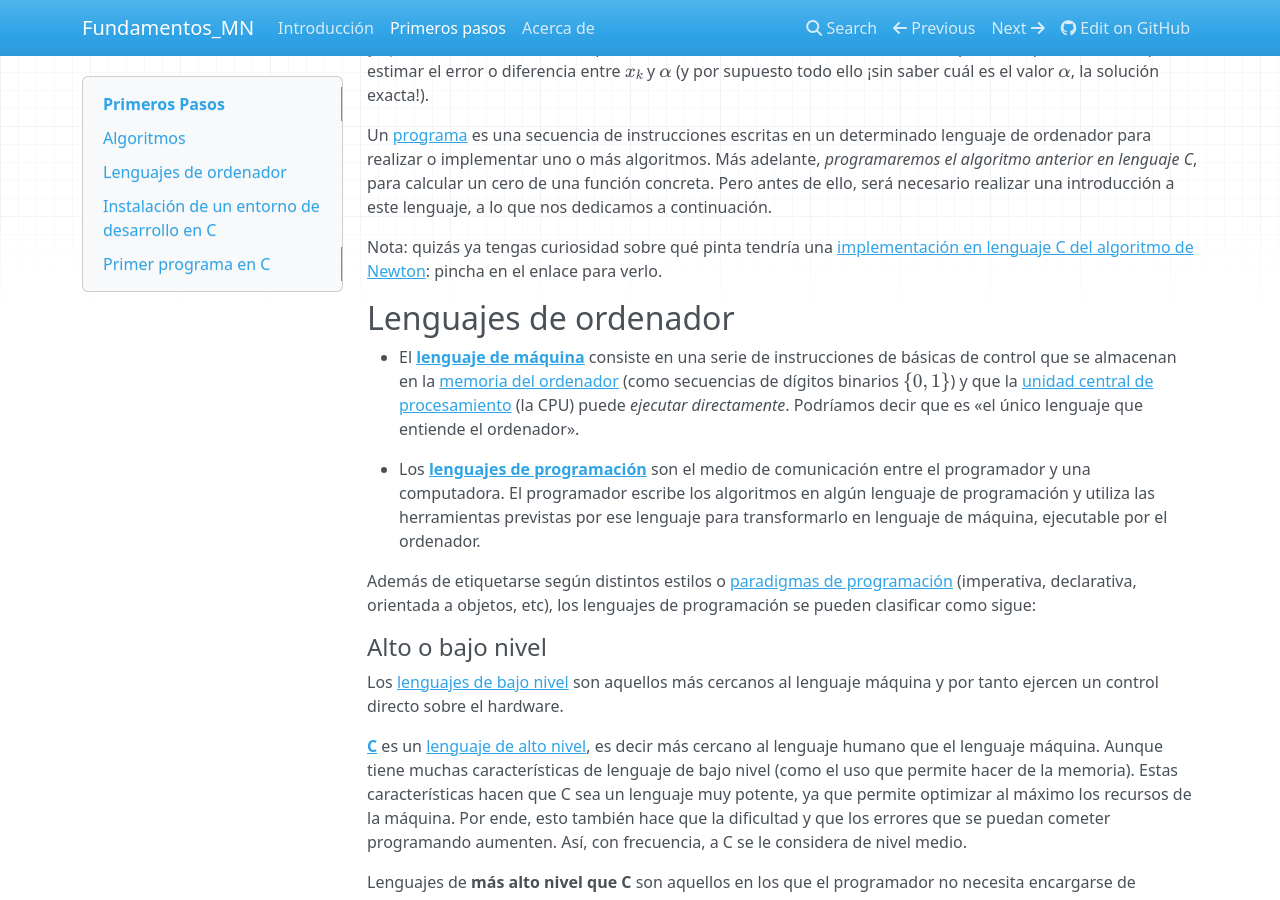
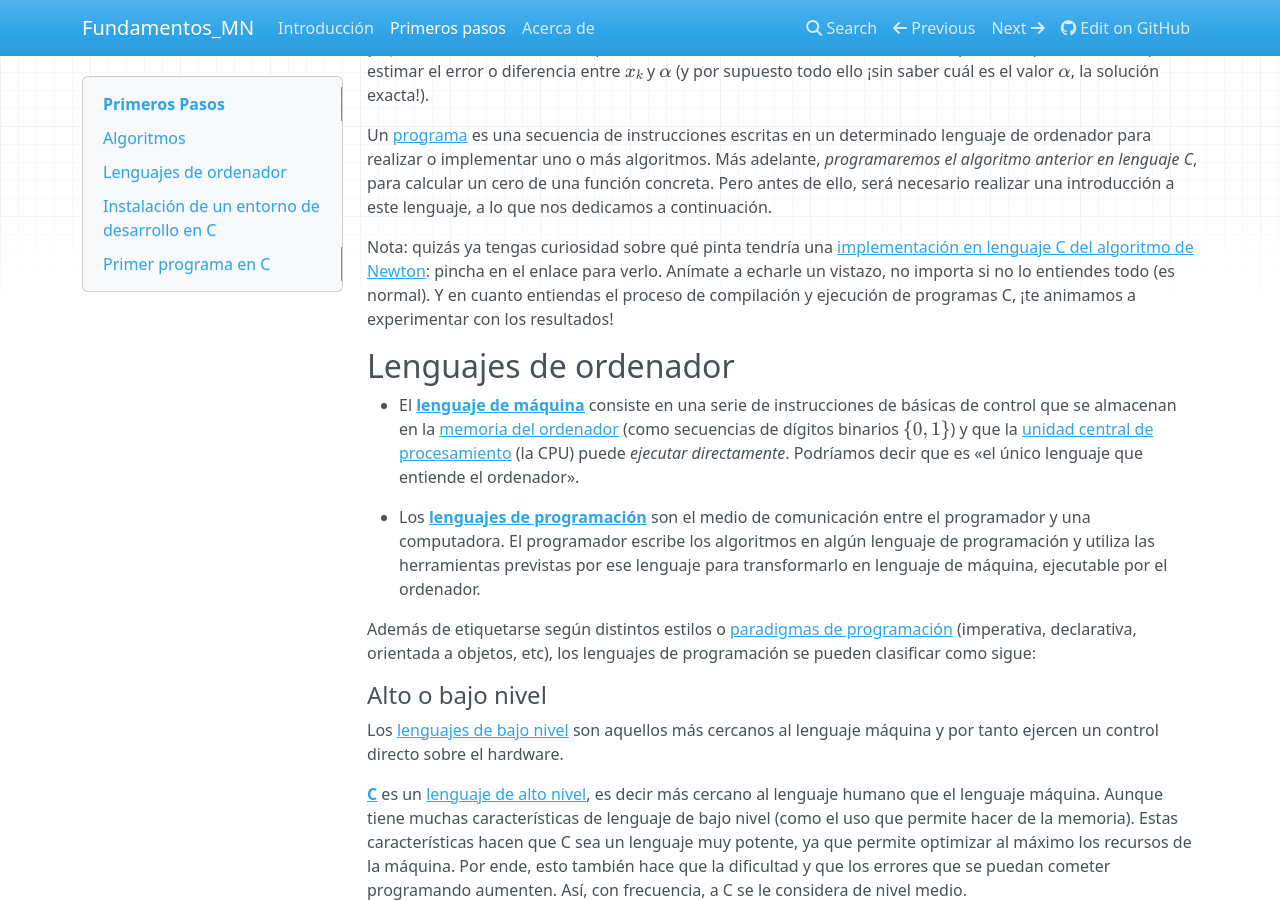
Before and after one commit to rrgalvan/Fundamentos_MN, an MkDocs documentation site: the page built from docs/primeros_pasos.md, in a window 1280 px wide and 900 px high, scrolled down 688 px. Built offline with MkDocs 1.6.1, drawn with Linux system fonts in a browser that asks for light colours; nearby versions of some CDN libraries; formulas are drawn with MathJax 3.

Commit message:
Animamos a experimentar con Newton

```diff
--- a/docs/primeros_pasos.md
+++ b/docs/primeros_pasos.md
@@ -24,7 +24,7 @@ Un *análisis numérico* aplicado a este algoritmo nos garantizará que, bajo de
 
 Un [programa](https://es.wikipedia.org/wiki/Programa_inform%C3%A1tico) es una secuencia de instrucciones escritas en un determinado lenguaje de ordenador para realizar o implementar uno o más algoritmos. Más adelante, *programaremos el algoritmo anterior en lenguaje C*, para calcular un cero de una función concreta. Pero antes de ello, será necesario realizar una introducción a este lenguaje, a lo que nos dedicamos a continuación.
 
-Nota: quizás ya tengas curiosidad sobre qué pinta tendría una [implementación en lenguaje C del algoritmo de Newton](ejemplo_Newton_C.md): pincha en el enlace para verlo.
+Nota: quizás ya tengas curiosidad sobre qué pinta tendría una [implementación en lenguaje C del algoritmo de Newton](ejemplo_Newton_C.md): pincha en el enlace para verlo. Anímate a echarle un vistazo, no importa si no lo entiendes todo (es normal). Y en cuanto entiendas el proceso de compilación y ejecución de programas C, ¡te animamos a experimentar con los resultados!
 
 
 ## Lenguajes de ordenador
```
